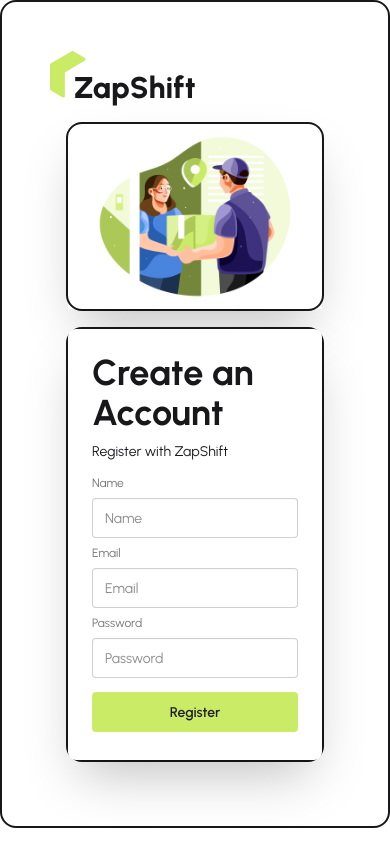
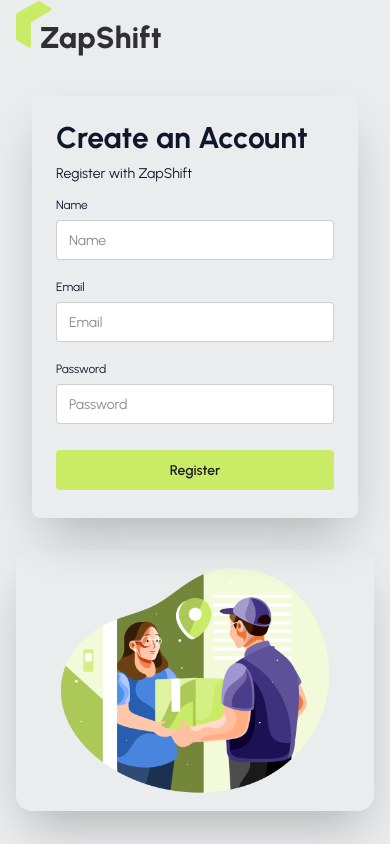
Before and after one commit to tanvirjem2/ZapShift_Client, a React (Vite) app: page /register in a window 390 px wide. Built offline with nearby package versions, Linux system fonts and the light colour scheme.

Commit message:
Make the Login and Register More Responsive and creamy

```diff
--- a/package.json
+++ b/package.json
@@ -12,6 +12,7 @@
   "dependencies": {
     "@tailwindcss/vite": "^4.1.18",
     "aos": "^2.3.4",
+    "framer-motion": "^12.31.0",
     "react": "^19.2.0",
     "react-dom": "^19.2.0",
     "react-fast-marquee": "^1.6.5",
--- a/src/index.css
+++ b/src/index.css
@@ -5,11 +5,11 @@
 @plugin "daisyui";
 
 /* This targets the entire browser window */
-/* @layer base {
+@layer base {
     body {
         @apply bg-[#ebeced];
     }
-} */
+}
 
 /* Second part */
 
--- a/src/layouts/AuthLayout.jsx
+++ b/src/layouts/AuthLayout.jsx
@@ -1,23 +1,56 @@
 import React from 'react';
-import authImg from "../assets/authImage.png"
+import authImg from "../assets/authImage.png";
 import { Outlet } from 'react-router';
 import ZapShift from '../pages/shared/ZapShift/ZapShift';
+import { motion } from 'framer-motion';
 
 const AuthLayout = () => {
     return (
-        <div className="p-12 border-2 rounded-2xl">
+        <div className="min-h-screen w-full px-4 sm:px-6 lg:px-12">
+
             <ZapShift />
-            <div className="hero-content flex-col lg:flex-row-reverse">
-                <div className='flex-1 border-2 rounded-2xl'>
+
+            <motion.div
+                initial={{ opacity: 0, y: 24 }}
+                animate={{ opacity: 1, y: 0 }}
+                transition={{
+                    duration: 0.6,
+                    ease: [0.22, 1, 0.36, 1]
+                }}
+                className="
+                    flex
+                    flex-col-reverse
+                    lg:flex-row-reverse
+                    items-center
+                    justify-center
+                    gap-8
+                    lg:gap-12
+                    mt-10
+                "
+            >
+                {/* Image Section */}
+                <div className="w-full lg:w-1/2 flex justify-center">
                     <img
                         src={authImg}
-                        className="shadow-2xl"
+                        alt="Authentication"
+                        className="
+                            w-full
+                            max-w-sm
+                            sm:max-w-md
+                            lg:max-w-lg
+                            rounded-2xl
+                            shadow-2xl
+                            object-contain
+                        "
                     />
                 </div>
-                <div className='flex-1 border-2 lg:p-11 rounded-2xl'>
+
+                {/* Form Section */}
+                <div className="w-full lg:w-1/2 lg:px-10">
                     <Outlet />
                 </div>
-            </div>
+
+            </motion.div>
         </div>
     );
 };
--- a/src/pages/Authentication/Login/Login.jsx
+++ b/src/pages/Authentication/Login/Login.jsx
@@ -1,9 +1,8 @@
 import React from 'react';
 import { useForm } from 'react-hook-form';
+import { motion } from 'framer-motion';
 
 const Login = () => {
-
-    // --- React Hook Form ---
 
     const {
         register,
@@ -11,49 +10,128 @@ const Login = () => {
         formState: { errors }
     } = useForm();
 
-    // -- pass the onSubmit in handleSubmit ---
-
     const onSubmit = (data) => { console.log(data) }
 
     return (
-        <div>
-            <h1 className='font-extrabold text-5xl'>Welcome Back</h1>
-            <p className='mb-5'>Login with ZapShift</p>
+        <motion.div
+            initial={{ opacity: 0, y: 20 }}
+            animate={{ opacity: 1, y: 0 }}
+            transition={{
+                duration: 0.6,
+                ease: [0.22, 1, 0.36, 1]
+            }}
+            className="
+                w-full
+                flex
+                items-center
+                justify-center
+                px-4
+                sm:px-6
+                lg:px-8
+            "
+        >
+            <div
+                className="
+                    w-full
+                    max-w-md
+                    sm:max-w-lg
+                    bg-white
+                    rounded-2xl
+                    p-6
+                    sm:p-8
+                    shadow-sm
+                "
+            >
+                <h1
+                    className="
+                        font-extrabold
+                        text-3xl
+                        sm:text-4xl
+                        lg:text-5xl
+                        text-[#0F172A]
+                    "
+                >
+                    Welcome Back
+                </h1>
+
+                <p
+                    className="
+                        mt-2
+                        mb-5
+                        text-sm
+                        sm:text-base
+                        text-[#0F172A]
+                    "
+                >
+                    Login with ZapShift
+                </p>
+
                 <form onSubmit={handleSubmit(onSubmit)}>
                     <fieldset className="fieldset">
 
-                    <label className="label">Email</label>
-                    <input type="email" {...register('email', { required: true })}
-                        className="input" placeholder="Email" />
+                        <label className="label text-[#0F172A]">Email</label>
+                        <input
+                            type="email"
+                            {...register('email', { required: true })}
+                            className="input w-full"
+                            placeholder="Email"
+                        />
 
                         {errors.email?.type === "required" && (
-                        <span className='text-red-500'>This field is required</span>
+                            <span className="text-red-500 text-sm">
+                                This field is required
+                            </span>
                         )}
 
-                    <label className="label">Password</label>
+                        <label className="label text-[#0F172A] mt-4">
+                            Password
+                        </label>
+
                         <input
                             type="password"
                             {...register('password', {
                                 required: true,
                                 minLength: 6
                             })}
-                        className="input" placeholder="Password" />
+                            className="input w-full"
+                            placeholder="Password"
+                        />
 
                         {errors.password?.type === "required" && (
-                        <span className='text-red-500'>This field is required</span>
+                            <span className="text-red-500 text-sm">
+                                This field is required
+                            </span>
                         )}
 
                         {errors.password?.type === "minLength" && (
-                        <span className='text-red-500'>Must Be 6 Characters</span>
+                            <span className="text-red-500 text-sm">
+                                Must Be 6 Characters
+                            </span>
                         )}
 
-                    <div><a className="link link-hover">Forgot password?</a></div>
+                        <div className="mt-2 text-sm">
+                            <a className="link text-[#71717A] link-hover">
+                                Forgot password?
+                            </a>
+                        </div>
 
                     </fieldset>
-                <button className="btn text-[black] bg-[#CAEB66] mt-4">Login</button>
 
+                    <button
+                        className="
+                            btn
+                            w-full
+                            border-none
+                            text-black
+                            bg-[#CAEB66]
+                            mt-6
+                        "
+                    >
+                        Login
+                    </button>
                 </form>
             </div>
+        </motion.div>
     );
 };
 
--- a/src/pages/Authentication/Register/Register.jsx
+++ b/src/pages/Authentication/Register/Register.jsx
@@ -1,5 +1,6 @@
 import React from 'react';
 import { useForm } from 'react-hook-form';
+import { motion } from 'framer-motion';
 
 const Register = () => {
 
@@ -10,47 +11,105 @@ const Register = () => {
     }
 
     return (
-        <div className="card bg-base-100 w-full max-w-sm shrink-0 shadow-2xl">
-            <div className="card-body">
-                <h1 className="text-4xl font-bold">Create an Account</h1>
-                <p>Register with ZapShift</p>
+        <motion.div
+            initial={{ opacity: 0, y: 20 }}
+            animate={{ opacity: 1, y: 0 }}
+            transition={{
+                duration: 0.6,
+                ease: [0.22, 1, 0.36, 1]
+            }}
+            className="
+                w-full
+                flex
+                justify-center
+                px-4
+                sm:px-6
+            "
+        >
+            <div
+                className="
+                    card
+                    w-full
+                    max-w-sm
+                    sm:max-w-md
+                    shadow-2xl
+                "
+            >
+                <div className="card-body p-6 sm:p-8">
+                    <h1 className="text-3xl text-[#0F172A] sm:text-4xl font-bold">
+                        Create an Account
+                    </h1>
+
+                    <p className="text-sm text-[#0F172A] sm:text-base">
+                        Register with ZapShift
+                    </p>
+
                     <form onSubmit={handleSubmit(onSubmit)}>
                         <fieldset className="fieldset">
 
-                        <label className="label">Name</label>
-                        <input type="name" className="input" placeholder="Name" />
+                            <label className="label text-[#0F172A]">Name</label>
+                            <input
+                                type="text"
+                                className="input w-full"
+                                placeholder="Name"
+                            />
 
-                        <label className="label">Email</label>
-                        <input type="email"  {...register("email", { required: true })}
-                            className="input" placeholder="Email" />
+                            <label className="label text-[#0F172A] mt-3">Email</label>
+                            <input
+                                type="email"
+                                {...register("email", { required: true })}
+                                className="input w-full"
+                                placeholder="Email"
+                            />
 
                             {errors.email?.type === "required" && (
-                            <span className='text-red-500'>This field is required</span>
+                                <span className="text-red-500 text-sm">
+                                    This field is required
+                                </span>
                             )}
 
-                        <label className="label">Password</label>
-                        <input type="password" {...register("password", { required: true, minLength: 6 })}
-                            className="input" placeholder="Password" />
+                            <label className="label text-[#0F172A] mt-3">Password</label>
+                            <input
+                                type="password"
+                                {...register("password", {
+                                    required: true,
+                                    minLength: 6
+                                })}
+                                className="input w-full"
+                                placeholder="Password"
+                            />
 
                             {errors.password?.type === "required" && (
-                            <span className='text-red-500'>This field is required</span>
+                                <span className="text-red-500 text-sm">
+                                    This field is required
+                                </span>
                             )}
 
                             {errors.password?.type === "minLength" && (
-                            <span className='text-red-500'>Must Be 6 Characters</span>
+                                <span className="text-red-500 text-sm">
+                                    Must Be 6 Characters
+                                </span>
                             )}
 
                             <button
-                            className='btn p-4 border-none
+                                className="
+                                    btn
+                                    w-full
+                                    p-4
+                                    border-none
                                     text-[#1F1F1F]
                                     bg-[#CAEB66]
-                        mt-2'>
+                                    mt-5
+                                "
+                            >
                                 Register
                             </button>
+
                         </fieldset>
                     </form>
                 </div>
             </div>
+        </motion.div>
     );
 };
 
--- a/src/pages/shared/Navbar/Navbar.jsx
+++ b/src/pages/shared/Navbar/Navbar.jsx
@@ -10,7 +10,7 @@ const Navbar = () => {
     </>
 
     return (
-        <div className="navbar bg-base-100 p-8 shadow-sm rounded-2xl">
+        <div className="navbar bg-base-100 p-4 shadow-sm rounded-2xl">
 
             {/* Navbar Start */}
 
--- a/src/pages/shared/ZapShift/ZapShift.jsx
+++ b/src/pages/shared/ZapShift/ZapShift.jsx
@@ -5,7 +5,7 @@ const ZapShift = () => {
     return (
         <div className='flex items-end'>
             <img className='mb-2' src={logo} alt="" />
-            <p className='text-3xl -ml-3 font-extrabold'>ZapShift</p>
+            <p className='text-3xl -ml-3 font-extrabold text-[#303030]'>ZapShift</p>
         </div>
     );
 };
```
Also changed, not shown: 1 other file (tests, documents, lock files or other folders). Lines whose indentation alone changed are shown as unchanged.
